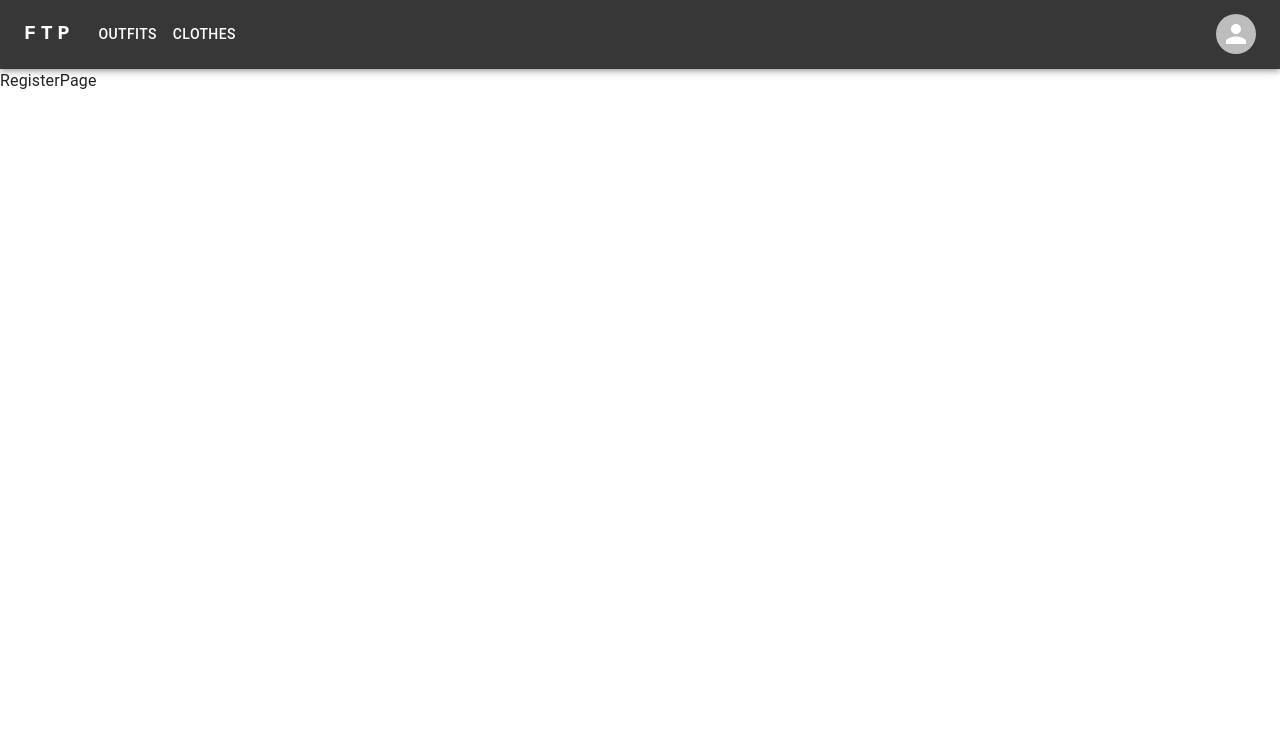
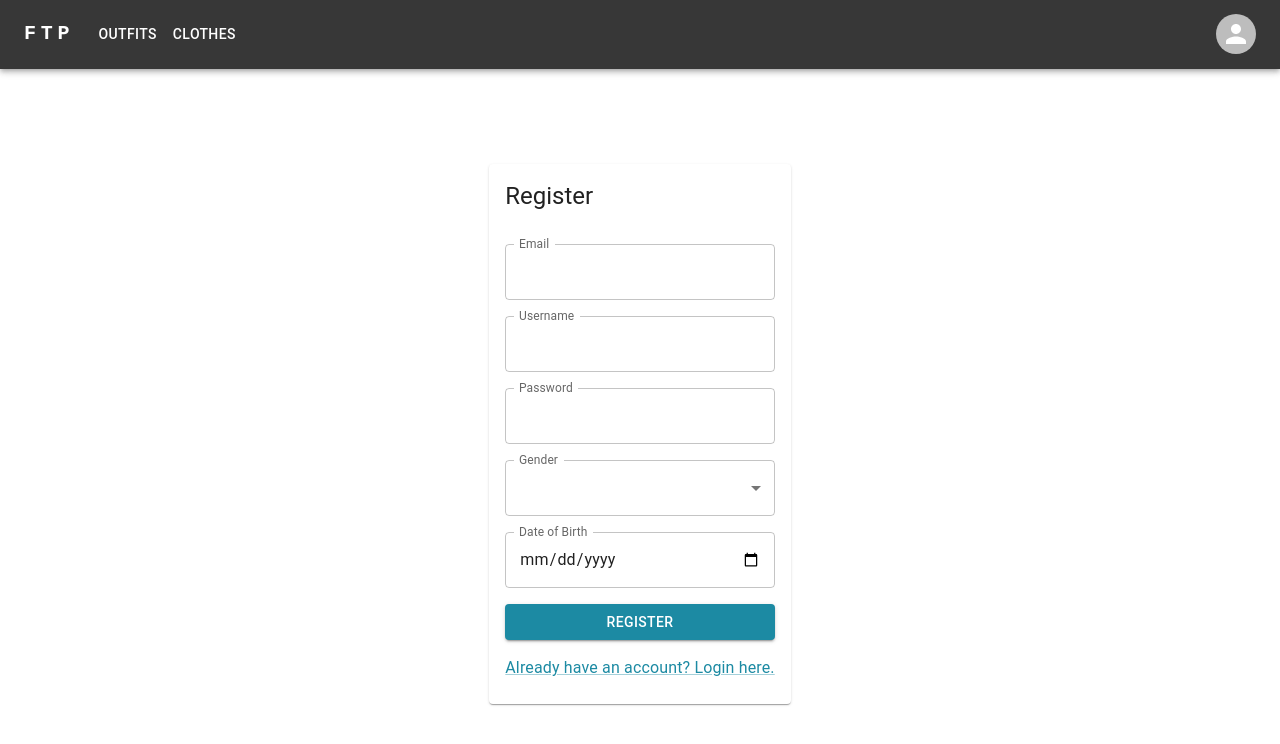
Before and after one commit to EzekielNicholas123/FTPTA, a React (Vite) app: page /register in a window 1280 px wide. Shown: the top 744 px of the page. Built offline with nearby package versions, Linux system fonts and the light colour scheme.

Commit message:
feat: add register

```diff
--- a/src/pages/LoginPage.jsx
+++ b/src/pages/LoginPage.jsx
@@ -51,6 +51,7 @@ const LoginPage = () => {
               sx={{ mb: "1rem" }}
               fullWidth
               label="Email"
+              type="email"
               variant="outlined"
               value={form.email}
               onChange={(event) => {
@@ -59,6 +60,7 @@ const LoginPage = () => {
                   email: event.target.value,
                 });
               }}
+              InputLabelProps={{ shrink: true }}
             />
             <TextField
               sx={{ mb: "1rem" }}
@@ -73,6 +75,7 @@ const LoginPage = () => {
                   password: event.target.value,
                 });
               }}
+              InputLabelProps={{ shrink: true }}
             />
             <Button fullWidth variant="contained" type="submit">
               Login
--- a/src/pages/RegisterPage.jsx
+++ b/src/pages/RegisterPage.jsx
@@ -1,7 +1,167 @@
-import React from "react";
+import { useState } from "react";
+import Box from "@mui/material/Box";
+import Card from "@mui/material/Card";
+import CardActions from "@mui/material/CardActions";
+import CardContent from "@mui/material/CardContent";
+import CardHeader from "@mui/material/CardHeader";
+import CardMedia from "@mui/material/CardMedia";
+import Button from "@mui/material/Button";
+import Typography from "@mui/material/Typography";
+import Divider from "@mui/material/Divider";
+import Link from "@mui/material/Link";
+import TextField from "@mui/material/TextField";
+import Select from "@mui/material/Select";
+import { useNavigate } from "react-router-dom";
+import FormControl from "@mui/material/FormControl";
+import InputLabel from "@mui/material/InputLabel";
+import MenuItem from "@mui/material/MenuItem";
 
 const RegisterPage = () => {
-  return <div>RegisterPage</div>;
+  const navigate = useNavigate();
+  const [form, setForm] = useState({
+    email: "",
+    username: "",
+    password: "",
+    gender: "",
+    dob: "",
+  });
+  const handleRegister = () => {
+    // TODO: handle register
+    console.log(form);
+    navigate("/");
+  };
+  return (
+    <Box
+      sx={{
+        display: "flex",
+        flexDirection: "column",
+        flexGrow: 1,
+        alignItems: "center",
+        justifyContent: "center",
+        minHeight: "calc(100vh - 69px - 4rem)",
+        margin: "2rem 0",
+      }}
+    >
+      <Card>
+        <CardHeader title="Register" />
+        <CardContent>
+          <form
+            style={{
+              display: "flex",
+              flexDirection: "column",
+            }}
+            onSubmit={(event) => {
+              event.preventDefault();
+              handleRegister();
+            }}
+          >
+            <TextField
+              sx={{ mb: "1rem" }}
+              fullWidth
+              label="Email"
+              variant="outlined"
+              type="email"
+              value={form.username}
+              onChange={(event) => {
+                setForm({
+                  ...form,
+                  username: event.target.value,
+                });
+              }}
+              InputLabelProps={{ shrink: true }}
+            />
+            <TextField
+              sx={{ mb: "1rem" }}
+              fullWidth
+              label="Username"
+              variant="outlined"
+              value={form.email}
+              onChange={(event) => {
+                setForm({
+                  ...form,
+                  email: event.target.value,
+                });
+              }}
+              InputLabelProps={{ shrink: true }}
+            />
+
+            <TextField
+              sx={{ mb: "1rem" }}
+              fullWidth
+              label="Password"
+              variant="outlined"
+              type="password"
+              value={form.password}
+              onChange={(event) => {
+                setForm({
+                  ...form,
+                  password: event.target.value,
+                });
+              }}
+              InputLabelProps={{ shrink: true }}
+            />
+            <FormControl fullWidth style={{ marginBottom: "1rem" }}>
+              <InputLabel id="demo-simple-select-label" shrink>
+                Gender
+              </InputLabel>
+              <Select
+                notched
+                labelId="demo-simple-select-label"
+                id="demo-simple-select"
+                value={form.gender}
+                label="Gender"
+                onChange={(event) => {
+                  setForm({
+                    ...form,
+                    gender: event.target.value,
+                  });
+                }}
+              >
+                <MenuItem value={"Male"}>Male</MenuItem>
+                <MenuItem value={"Female"}>Female</MenuItem>
+                <MenuItem value={"Non-binary"}>Non-binary</MenuItem>
+                <MenuItem value={"Prefer not to say"}>
+                  Prefer not to say
+                </MenuItem>
+              </Select>
+            </FormControl>
+            <TextField
+              sx={{ mb: "1rem" }}
+              fullWidth
+              label="Date of Birth"
+              variant="outlined"
+              type="date"
+              value={form.dob}
+              InputLabelProps={{ shrink: true }}
+              onChange={(event) => {
+                setForm({
+                  ...form,
+                  dob: event.target.value,
+                });
+              }}
+            />
+
+            <Button fullWidth variant="contained" type="submit">
+              Register
+            </Button>
+            <Link
+              sx={{
+                display: "block",
+                textAlign: "center",
+                marginTop: "1rem",
+                cursor: "pointer",
+              }}
+              onClick={() => {
+                navigate("/login");
+              }}
+            >
+              Already have an account? Login here.
+            </Link>
+          </form>
+        </CardContent>
+      </Card>
+    </Box>
+  );
 };
 
 export default RegisterPage;
```
